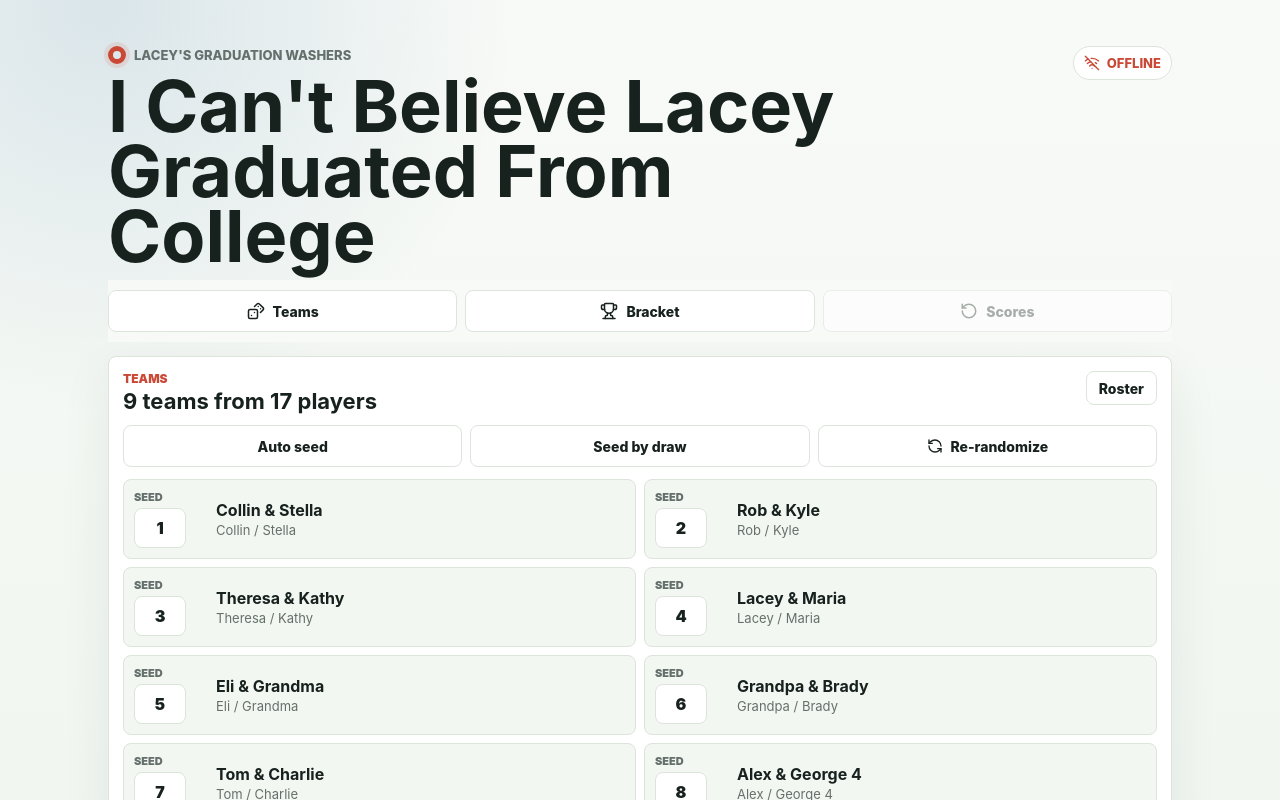
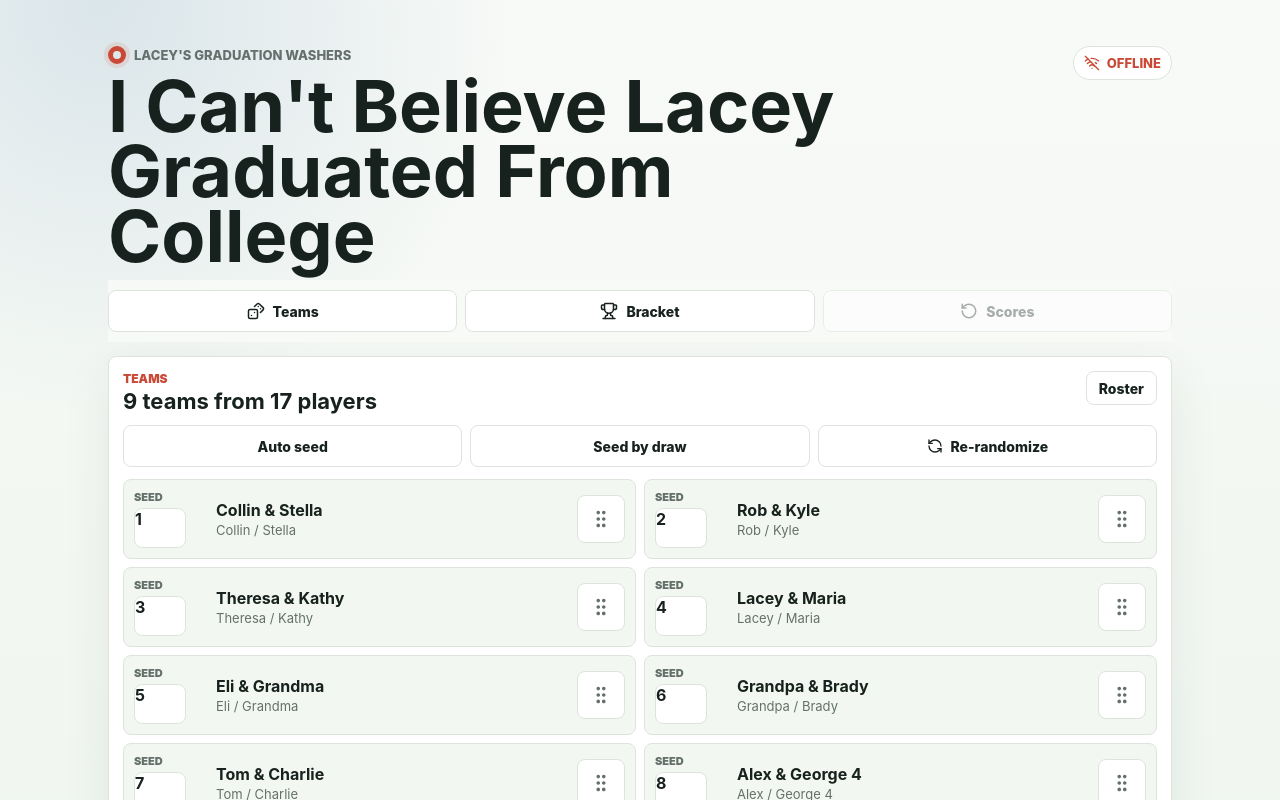
Before and after one commit to Open-Brace/lacey-washers-tourney, a React (Vite) app: page / in a window 1280 px wide. Shown: the top 800 px of the page. Built offline with nearby package versions, Linux system fonts and the light colour scheme; no server answers; the database is empty.

Commit message:
Use drag handles for reseeding

```diff
--- a/src/App.css
+++ b/src/App.css
@@ -216,28 +216,49 @@ textarea {
 
 .team-card {
   display: grid;
-  grid-template-columns: 70px minmax(0, 1fr);
+  grid-template-columns: 70px minmax(0, 1fr) 48px;
   gap: 12px;
   align-items: center;
   padding: 10px;
   border: 1px solid var(--line);
   border-radius: 8px;
   background: var(--soft);
+  transition:
+    border-color 160ms ease,
+    box-shadow 160ms ease,
+    transform 160ms ease;
 }
 
-.team-card label {
+.team-card.dragging {
+  border-color: rgba(47, 111, 159, 0.48);
+  box-shadow: 0 14px 34px rgba(31, 45, 42, 0.16);
+  transform: scale(1.01);
+}
+
+.seed-rank {
   display: grid;
   gap: 4px;
 }
 
-.team-card label span {
+.seed-rank span {
   color: var(--muted);
   font-size: 11px;
   font-weight: 900;
   text-transform: uppercase;
 }
 
-.team-card input,
+.seed-rank strong {
+  display: grid;
+  place-items: center;
+  width: 52px;
+  height: 40px;
+  border: 1px solid var(--line);
+  border-radius: 8px;
+  background: white;
+  color: var(--ink);
+  font-size: 18px;
+}
+
 .score-row input {
   min-width: 0;
   border: 1px solid var(--line);
@@ -247,11 +268,6 @@ textarea {
   font: inherit;
   font-weight: 900;
   text-align: center;
-}
-
-.team-card input {
-  width: 52px;
-  height: 40px;
 }
 
 .team-card strong {
@@ -265,6 +281,21 @@ textarea {
   margin: 2px 0 0;
   color: var(--muted);
   font-size: 13px;
+}
+
+.drag-handle {
+  display: grid;
+  place-items: center;
+  min-height: 48px;
+  width: 48px;
+  padding: 0;
+  color: var(--muted);
+  touch-action: none;
+  cursor: grab;
+}
+
+.drag-handle:active {
+  cursor: grabbing;
 }
 
 .round-tabs {
--- a/src/App.tsx
+++ b/src/App.tsx
@@ -1,6 +1,7 @@
-import { useEffect, useMemo, useState } from 'react'
+import { useEffect, useMemo, useRef, useState, type PointerEvent } from 'react'
 import {
   Dices,
+  GripVertical,
   Medal,
   RefreshCcw,
   RotateCcw,
@@ -43,8 +44,13 @@ function App() {
   const [selectedRound, setSelectedRound] = useState(1)
   const [rosterOpen, setRosterOpen] = useState(false)
   const [rosterDraft, setRosterDraft] = useState(state.players.join('\n'))
+  const [draggingTeamId, setDraggingTeamId] = useState<string | null>(null)
+  const stateRef = useRef(state)
+  const dragTeamIdRef = useRef<string | null>(null)
+  const dragChangedRef = useRef(false)
   const totalRounds = getTotalRounds(state.matches)
   const champion = getChampion(state)
+  const seededTeams = useMemo(() => sortTeamsBySeed(state.teams), [state.teams])
   const rounds = useMemo(
     () =>
       Array.from({ length: totalRounds }, (_, index) => index + 1).map((round) => ({
@@ -55,6 +61,10 @@ function App() {
       })),
     [state.matches, totalRounds],
   )
+
+  useEffect(() => {
+    stateRef.current = state
+  }, [state])
 
   useEffect(() => {
     let isMounted = true
@@ -173,16 +183,6 @@ function App() {
     setSelectedRound(1)
   }
 
-  const handleSeedChange = (teamId: string, value: string) => {
-    const seed = value === '' ? undefined : Number.parseInt(value, 10)
-    updateTournament({
-      ...state,
-      teams: state.teams.map((team) => (team.id === teamId ? { ...team, seed } : team)),
-      matches: [],
-      status: 'setup',
-    })
-  }
-
   const handleScoreChange = (match: Match, side: 'A' | 'B', value: string) => {
     const matches = updateScore(state.matches, match.id, side, parseScore(value))
     updateTournament({
@@ -217,6 +217,66 @@ function App() {
       matches: [],
       status: 'setup',
     })
+  }
+
+  const handleSeedDragStart = (teamId: string, event: PointerEvent<HTMLButtonElement>) => {
+    event.currentTarget.setPointerCapture(event.pointerId)
+    dragTeamIdRef.current = teamId
+    dragChangedRef.current = false
+    setDraggingTeamId(teamId)
+  }
+
+  const handleSeedDragMove = (event: PointerEvent<HTMLButtonElement>) => {
+    if (!dragTeamIdRef.current) return
+
+    const target = document
+      .elementFromPoint(event.clientX, event.clientY)
+      ?.closest<HTMLElement>('[data-team-id]')
+    const targetTeamId = target?.dataset.teamId
+
+    if (!targetTeamId || targetTeamId === dragTeamIdRef.current) return
+
+    reorderSeedDraft(dragTeamIdRef.current, targetTeamId)
+  }
+
+  const handleSeedDragEnd = (event: PointerEvent<HTMLButtonElement>) => {
+    if (event.currentTarget.hasPointerCapture(event.pointerId)) {
+      event.currentTarget.releasePointerCapture(event.pointerId)
+    }
+
+    const shouldSave = dragChangedRef.current
+    dragTeamIdRef.current = null
+    dragChangedRef.current = false
+    setDraggingTeamId(null)
+
+    if (!shouldSave) return
+
+    const nextState = { ...stateRef.current, updatedBy: 'Party phone' }
+    stateRef.current = nextState
+    setState(nextState)
+    saveTournament(nextState)
+  }
+
+  const reorderSeedDraft = (activeTeamId: string, targetTeamId: string) => {
+    const orderedTeams = sortTeamsBySeed(stateRef.current.teams)
+    const activeIndex = orderedTeams.findIndex((team) => team.id === activeTeamId)
+    const targetIndex = orderedTeams.findIndex((team) => team.id === targetTeamId)
+
+    if (activeIndex < 0 || targetIndex < 0 || activeIndex === targetIndex) return
+
+    const [activeTeam] = orderedTeams.splice(activeIndex, 1)
+    orderedTeams.splice(targetIndex, 0, activeTeam)
+
+    const nextState: TournamentState = {
+      ...stateRef.current,
+      teams: applySeedOrder(orderedTeams),
+      matches: [],
+      status: 'setup',
+    }
+
+    dragChangedRef.current = true
+    stateRef.current = nextState
+    setState(nextState)
   }
 
   return (
@@ -300,11 +360,14 @@ function App() {
         </div>
 
         <div className="team-grid">
-          {state.teams.map((team) => (
+          {seededTeams.map((team) => (
             <TeamSeedCard
               key={team.id}
               team={team}
-              onSeedChange={(value) => handleSeedChange(team.id, value)}
+              dragging={draggingTeamId === team.id}
+              onDragStart={handleSeedDragStart}
+              onDragMove={handleSeedDragMove}
+              onDragEnd={handleSeedDragEnd}
             />
           ))}
         </div>
@@ -366,25 +429,38 @@ function App() {
 
 function TeamSeedCard({
   team,
-  onSeedChange,
+  dragging,
+  onDragStart,
+  onDragMove,
+  onDragEnd,
 }: {
   team: Team
-  onSeedChange: (value: string) => void
+  dragging: boolean
+  onDragStart: (teamId: string, event: PointerEvent<HTMLButtonElement>) => void
+  onDragMove: (event: PointerEvent<HTMLButtonElement>) => void
+  onDragEnd: (event: PointerEvent<HTMLButtonElement>) => void
 }) {
   return (
-    <article className="team-card">
-      <label>
+    <article className={`team-card ${dragging ? 'dragging' : ''}`} data-team-id={team.id}>
+      <div className="seed-rank">
         <span>Seed</span>
-        <input
-          inputMode="numeric"
-          value={team.seed ?? ''}
-          onChange={(event) => onSeedChange(event.target.value)}
-        />
-      </label>
+        <strong>{team.seed}</strong>
+      </div>
       <div>
         <strong>{team.name}</strong>
         <p>{team.players.length === 1 ? 'Solo draw' : team.players.join(' / ')}</p>
       </div>
+      <button
+        type="button"
+        className="drag-handle"
+        aria-label={`Drag ${team.name} to reseed`}
+        onPointerDown={(event) => onDragStart(team.id, event)}
+        onPointerMove={onDragMove}
+        onPointerUp={onDragEnd}
+        onPointerCancel={onDragEnd}
+      >
+        <GripVertical size={22} />
+      </button>
     </article>
   )
 }
@@ -459,4 +535,13 @@ function TeamScoreRow({
   )
 }
 
+const sortTeamsBySeed = (teams: Team[]) =>
+  [...teams].sort((a, b) => (a.seed ?? Number.MAX_SAFE_INTEGER) - (b.seed ?? Number.MAX_SAFE_INTEGER))
+
+const applySeedOrder = (teams: Team[]) =>
+  teams.map((team, index) => ({
+    ...team,
+    seed: index + 1,
+  }))
+
 export default App
```
